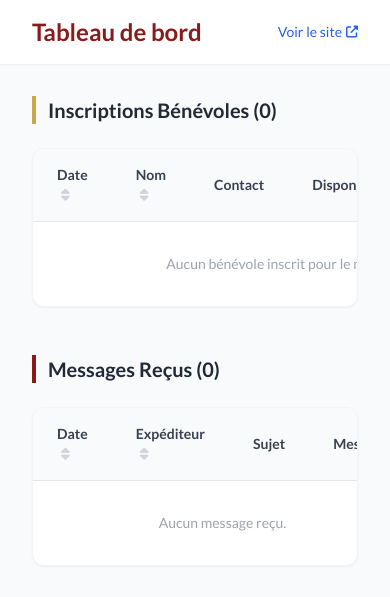
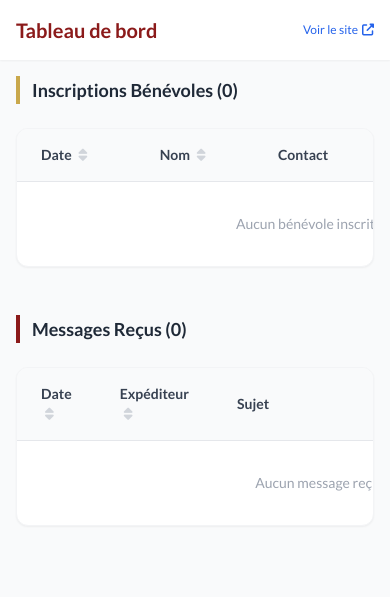
Before and after one commit to bleu-lock/projet_saint_martin, a Flask app: page /admin/dashboard in a window 390 px wide. Shown: the top 597 px of the page. Run offline with Flask 3, Linux system fonts and the light colour scheme; a user stored in the database is signed in; some libraries are stand-ins or nearby versions.

Commit message:
Fix: Admin dashboard mobile responsiveness and table horizontal scrolling

```diff
--- a/templates/admin/dashboard.html
+++ b/templates/admin/dashboard.html
@@ -36,24 +36,24 @@
         <!-- Main Content -->
         <main class="flex-1 flex flex-col relative overflow-y-auto">
 
-            <header class="bg-white shadow-sm px-8 py-4 flex justify-between items-center sticky top-0 z-10">
-                <h1 class="text-2xl font-bold text-[#8B1A1A]">Tableau de bord</h1>
+            <header class="bg-white shadow-sm px-4 md:px-8 py-4 flex justify-between items-center sticky top-0 z-10">
+                <h1 class="text-xl md:text-2xl font-bold text-[#8B1A1A]">Tableau de bord</h1>
                 <div class="flex items-center gap-4">
-                    <a href="{{ url_for('index') }}" target="_blank" class="text-sm text-blue-600 hover:underline flex items-center gap-1">Voir le site <i class="fas fa-external-link-alt text-xs"></i></a>
+                    <a href="{{ url_for('index') }}" target="_blank" class="text-xs md:text-sm text-blue-600 hover:underline flex items-center gap-1">Voir le site <i class="fas fa-external-link-alt text-xs"></i></a>
                 </div>
             </header>
 
-            <div class="p-8">
+            <div class="p-4 md:p-8">
 
                 <!-- Bénévoles Section -->
                 <section id="benevoles" class="mb-12">
                     <div class="flex justify-between items-center mb-6">
-                        <h2 class="text-xl font-bold text-gray-800 border-l-4 border-[#C9A84C] pl-3">Inscriptions Bénévoles ({{ benevoles|length }})</h2>
+                        <h2 class="text-lg md:text-xl font-bold text-gray-800 border-l-4 border-[#C9A84C] pl-3">Inscriptions Bénévoles ({{ benevoles|length }})</h2>
                     </div>
 
                     <div class="bg-white rounded-xl shadow-sm border border-gray-100 overflow-hidden">
-                        <div class="overflow-x-auto">
-                            <table class="w-full text-left text-sm text-gray-600">
+                        <div class="overflow-x-auto overflow-y-hidden">
+                            <table class="w-full text-left text-sm text-gray-600 min-w-[800px] md:min-w-full">
                                 <thead class="bg-gray-50 font-bold text-gray-700 border-b border-gray-200">
                                     <tr>
                                         <th class="px-6 py-4 cursor-pointer hover:text-asm-gold transition-colors group" onclick="sortBenevoles('date')">Date <i class="fas fa-sort text-gray-300 ml-1 group-hover:text-asm-gold"></i></th>
@@ -96,11 +96,11 @@
 
                 <!-- Messages Section -->
                 <section id="messages">
-                    <h2 class="text-xl font-bold text-gray-800 border-l-4 border-[#8B1A1A] pl-3 mb-6">Messages Reçus ({{ contacts|length }})</h2>
+                    <h2 class="text-lg md:text-xl font-bold text-gray-800 border-l-4 border-[#8B1A1A] pl-3 mb-6">Messages Reçus ({{ contacts|length }})</h2>
 
                     <div class="bg-white rounded-xl shadow-sm border border-gray-100 overflow-hidden">
-                        <div class="overflow-x-auto">
-                            <table class="w-full text-left text-sm text-gray-600">
+                        <div class="overflow-x-auto overflow-y-hidden">
+                            <table class="w-full text-left text-sm text-gray-600 min-w-[700px] md:min-w-full">
                                 <thead class="bg-gray-50 font-bold text-gray-700 border-b border-gray-200">
                                     <tr>
                                         <th class="px-6 py-4 cursor-pointer hover:text-asm-bordeaux transition-colors group" onclick="sortTable('date')">Date <i class="fas fa-sort text-gray-300 ml-1 group-hover:text-asm-bordeaux"></i></th>
```
